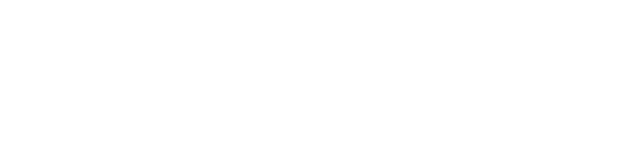
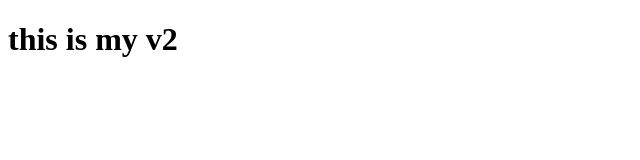
Before and after one commit to UmerjavedCS-22501/Myrepo, a plain HTML site: page index.html in a window 1280 px wide. Shown: the whole page, without its empty margins (0-640 px from the left). Drawn offline with Linux system fonts and the light colour scheme.

Commit message:
this is v2 of index.html

```diff
--- a/index.html
+++ b/index.html
@@ -6,6 +6,7 @@
     <title>Document</title>
 </head>
 <body>
+    <h1>this is my v2</h1>
 
 </body>
 </html>
```
